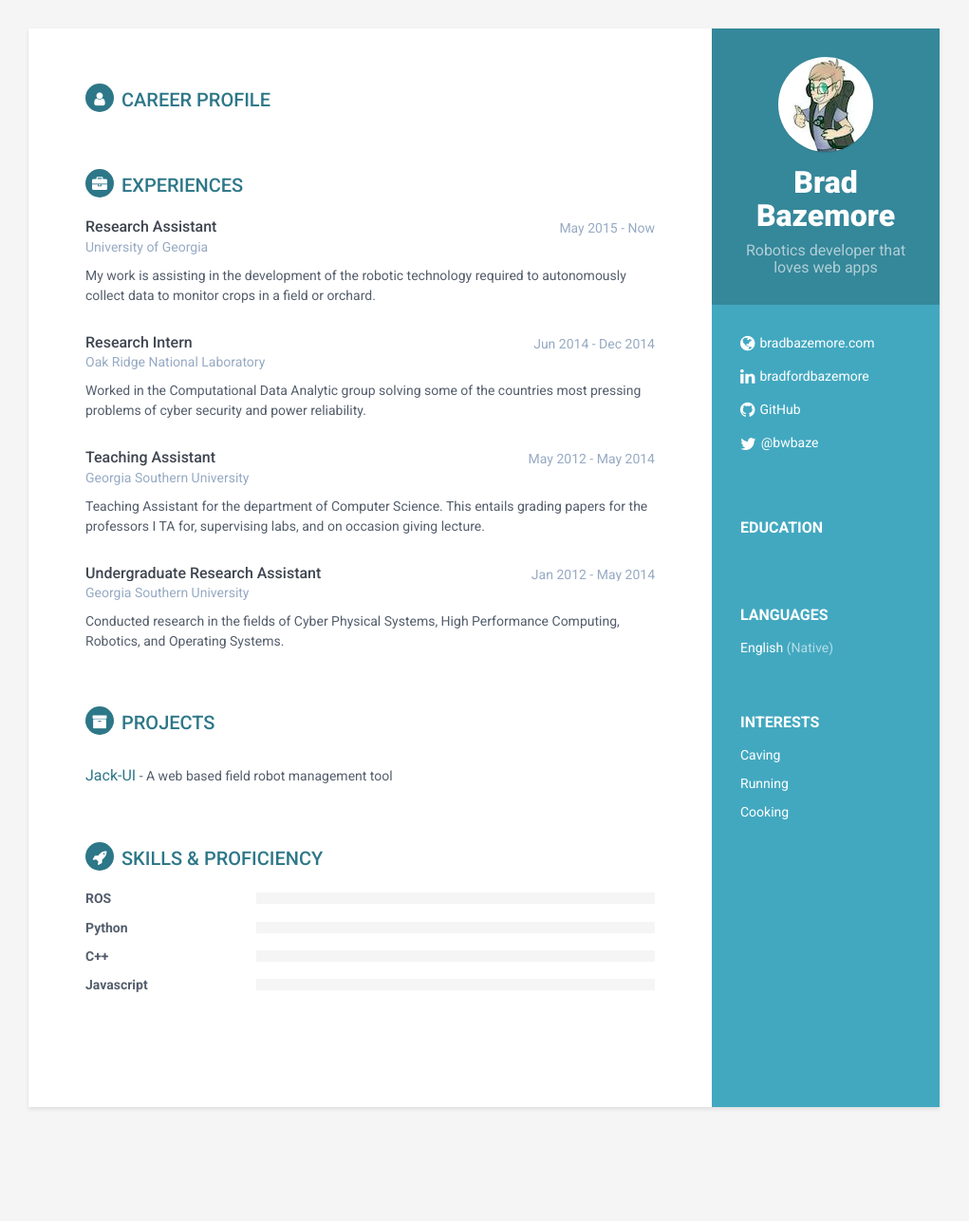
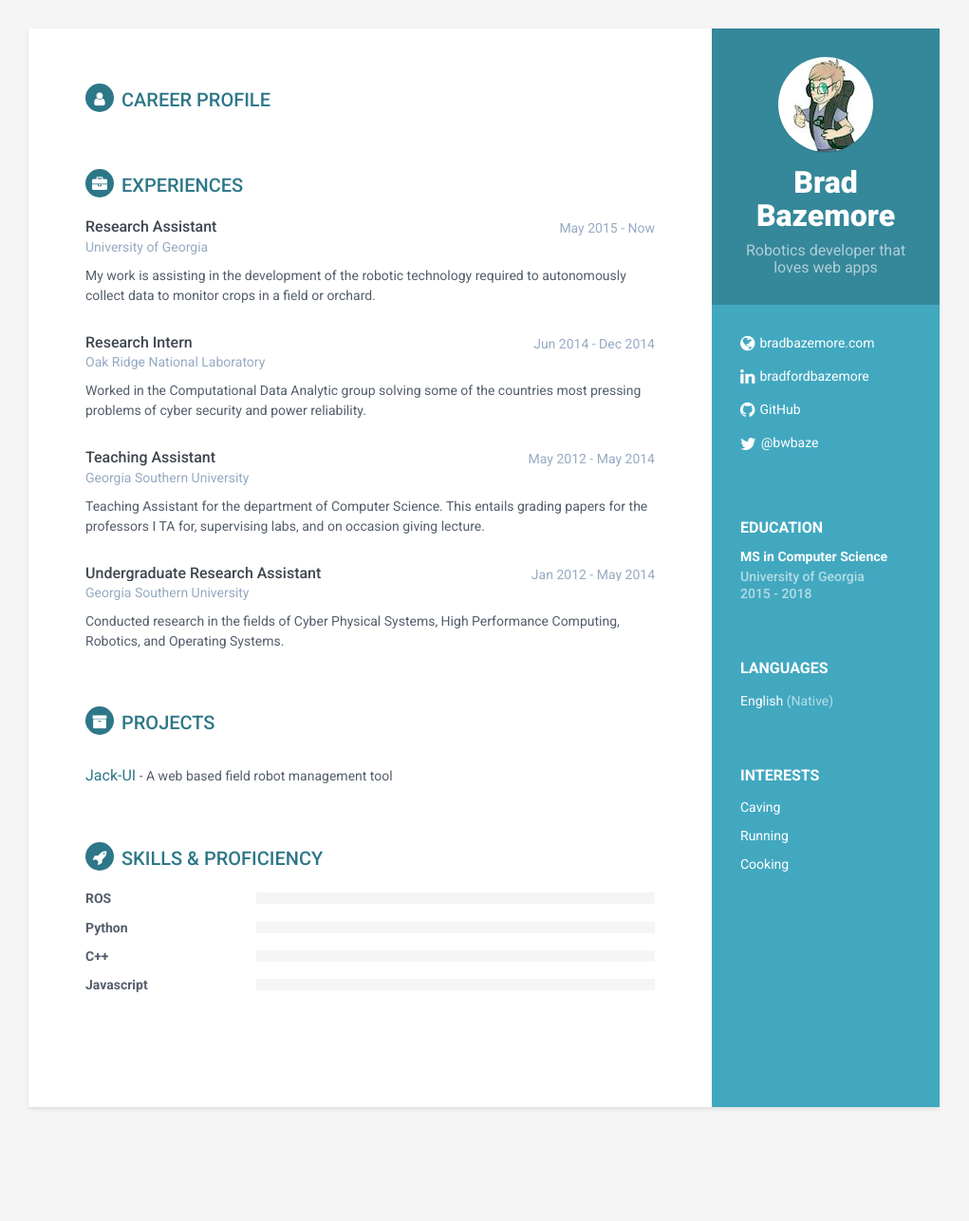
Before and after one commit to sonyccd/resume, a Jekyll site: the page built from index.html, in a window 1280 px wide. Shown: the whole page at 95% size, without its empty margins (130-1151 px from the left). Built offline with Jekyll 4.4.1, drawn with Linux system fonts in a browser that asks for light colours; nearby versions of some CDN libraries.

Commit message:
Update _config.yml

```diff
--- a/_config.yml
+++ b/_config.yml
@@ -16,6 +16,11 @@ website: bradbazemore.com #do not add http://
 linkedin: bradfordbazemore
 github: sonyccd
 twitter: '@bwbaze'
+
+education:
+  - degree: "MS in Computer Science"
+    school: "University of Georgia"
+    time: "2015 - 2018"
 
 #Content
 about: ""
```
